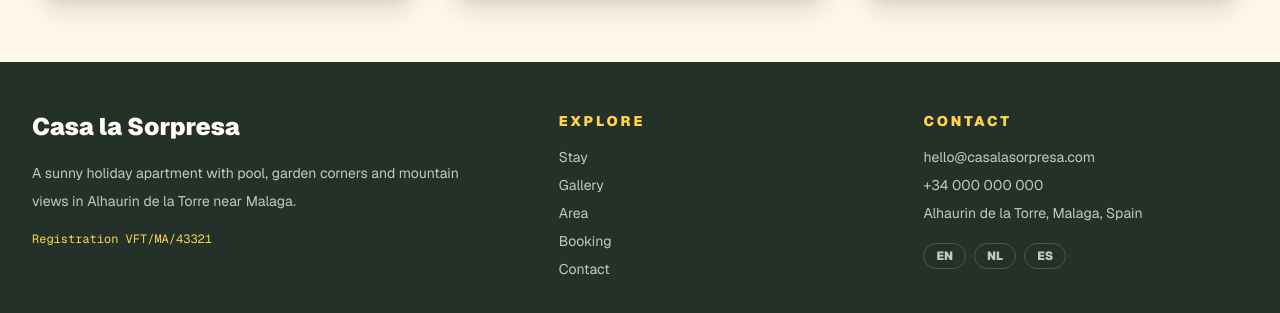
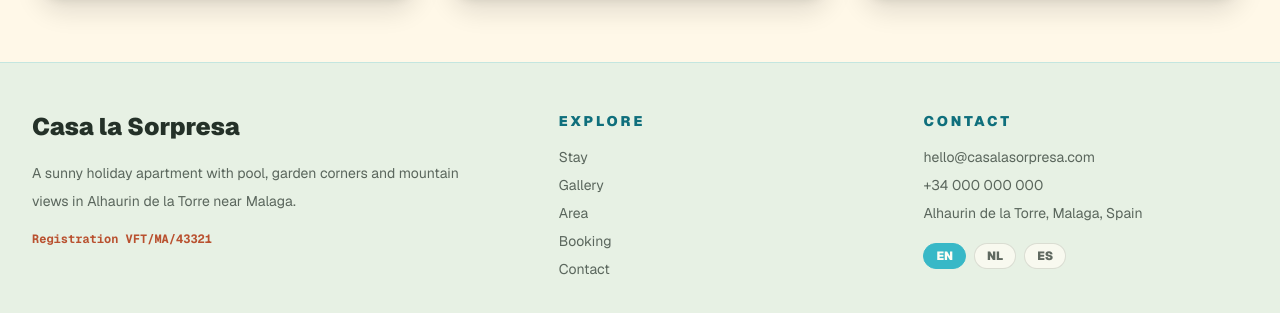
Before and after one commit to huntingforelise/casa-la-sorpresa, a Next.js app: page /en/stay in a window 1280 px wide. Shown: the part 1523-1836 px from the top of the page. Built offline with nearby package versions, Linux system fonts and the light colour scheme; no server answers.

Commit message:
style: diff colour footer

```diff
--- a/src/app/[locale]/stay/page.tsx
+++ b/src/app/[locale]/stay/page.tsx
@@ -1,17 +1,14 @@
 import type { Metadata } from "next";
 import Image from "next/image";
 import { SectionHeading } from "@/components/SectionHeading";
-import {
-  copy,
-  galleryImages,
-  pageMeta,
-  registrationNumber,
-} from "@/data/site";
+import { copy, galleryImages, pageMeta } from "@/data/site";
 import { isLocale, type Locale } from "@/lib/i18n";
 
 type PageProps = { params: Promise<{ locale: string }> };
 
-export async function generateMetadata({ params }: PageProps): Promise<Metadata> {
+export async function generateMetadata({
+  params,
+}: PageProps): Promise<Metadata> {
   const { locale: rawLocale } = await params;
   const locale = isLocale(rawLocale) ? rawLocale : "en";
   return pageMeta[locale].stay;
@@ -32,15 +29,15 @@ export default async function StayPage({ params }: PageProps) {
             title={t.sections.stayTitle}
             text={t.sections.stayText}
           />
-          <p className="mt-6 rounded-3xl bg-sun/36 p-5 font-mono text-sm font-bold">
-            {t.common.registration} {registrationNumber}
-          </p>
         </div>
         <div className="grid gap-4 sm:grid-cols-2">
           {[...t.stayDetails, ...t.amenities].map((item) => {
             const Icon = item.icon;
             return (
-              <div key={item.title} className="organic-card rounded-[1.7rem] p-6">
+              <div
+                key={item.title}
+                className="organic-card rounded-[1.7rem] p-6"
+              >
                 <Icon className="h-7 w-7 text-pool-deep" aria-hidden="true" />
                 <h2 className="mt-5 text-xl font-black">{item.title}</h2>
                 <p className="mt-2 text-sm leading-6 text-muted">{item.text}</p>
--- a/src/components/LanguageSwitcher.tsx
+++ b/src/components/LanguageSwitcher.tsx
@@ -32,7 +32,11 @@ export const LanguageSwitcher = ({
           <Link
             key={option}
             href={hrefFor(option)}
-            className="rounded-full border border-cream/18 px-3 py-1 text-xs font-black hover:border-sun hover:text-sun"
+            className={`rounded-full border px-3 py-1 text-xs font-black transition ${
+              option === locale
+                ? "border-pool bg-pool text-cream"
+                : "border-border bg-cream/70 text-muted hover:border-pool hover:text-pool-deep"
+            }`}
             aria-label={localeNames[option]}
           >
             {option.toUpperCase()}
--- a/src/components/SiteFooter.tsx
+++ b/src/components/SiteFooter.tsx
@@ -7,19 +7,19 @@ export const SiteFooter = ({ locale }: { locale: Locale }) => {
   const t = copy[locale];
 
   return (
-    <footer className="border-t border-border bg-foreground text-cream">
+    <footer className="border-t border-pool/20 bg-pool/12 text-foreground">
       <div className="mx-auto grid max-w-7xl gap-10 px-5 py-12 md:grid-cols-[1.2fr_0.8fr_0.8fr] lg:px-8">
         <div>
           <p className="text-2xl font-black">Casa la Sorpresa</p>
-          <p className="mt-4 max-w-md text-sm leading-7 text-cream/74">
+          <p className="mt-4 max-w-md text-sm leading-7 text-muted">
             {t.common.footerText}
           </p>
-          <p className="mt-4 font-mono text-xs text-sun">
+          <p className="mt-4 font-mono text-xs font-bold text-terracotta">
             {t.common.registration} {registrationNumber}
           </p>
         </div>
         <div>
-          <p className="text-sm font-black uppercase tracking-[0.2em] text-sun">
+          <p className="text-sm font-black uppercase tracking-[0.2em] text-pool-deep">
             {t.common.explore}
           </p>
           <div className="mt-4 grid gap-2">
@@ -27,7 +27,7 @@ export const SiteFooter = ({ locale }: { locale: Locale }) => {
               <Link
                 key={item.href}
                 href={localizedPath(locale, item.href)}
-                className="text-sm text-cream/74 hover:text-cream"
+                className="text-sm text-muted transition hover:text-pool-deep"
               >
                 {item.label}
               </Link>
@@ -35,11 +35,14 @@ export const SiteFooter = ({ locale }: { locale: Locale }) => {
           </div>
         </div>
         <div>
-          <p className="text-sm font-black uppercase tracking-[0.2em] text-sun">
+          <p className="text-sm font-black uppercase tracking-[0.2em] text-pool-deep">
             {t.common.contact}
           </p>
-          <div className="mt-4 grid gap-2 text-sm text-cream/74">
-            <a href={`mailto:${contact.email}`} className="hover:text-cream">
+          <div className="mt-4 grid gap-2 text-sm text-muted">
+            <a
+              href={`mailto:${contact.email}`}
+              className="transition hover:text-pool-deep"
+            >
               {contact.email}
             </a>
             <p>{contact.phone}</p>
```
